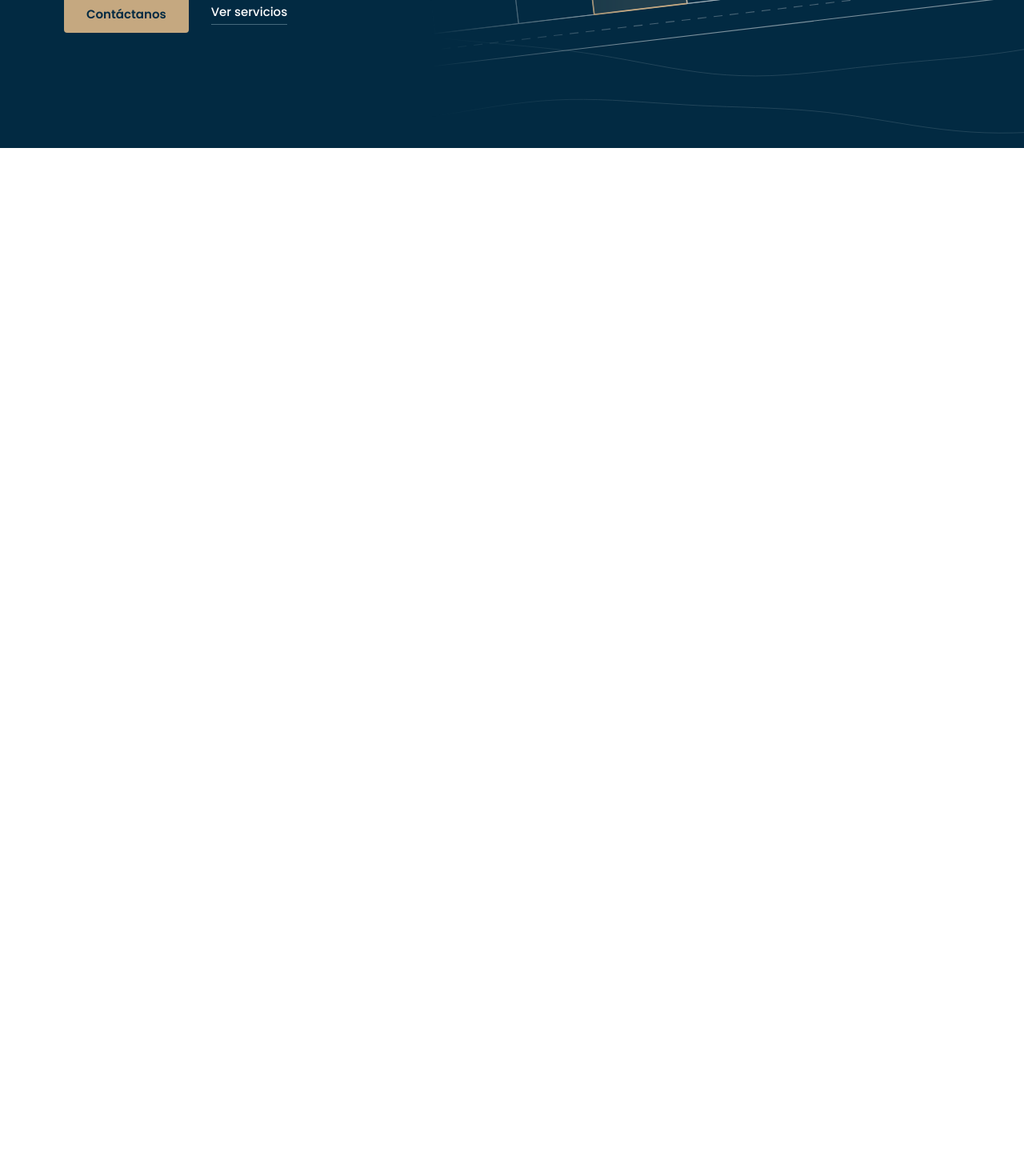
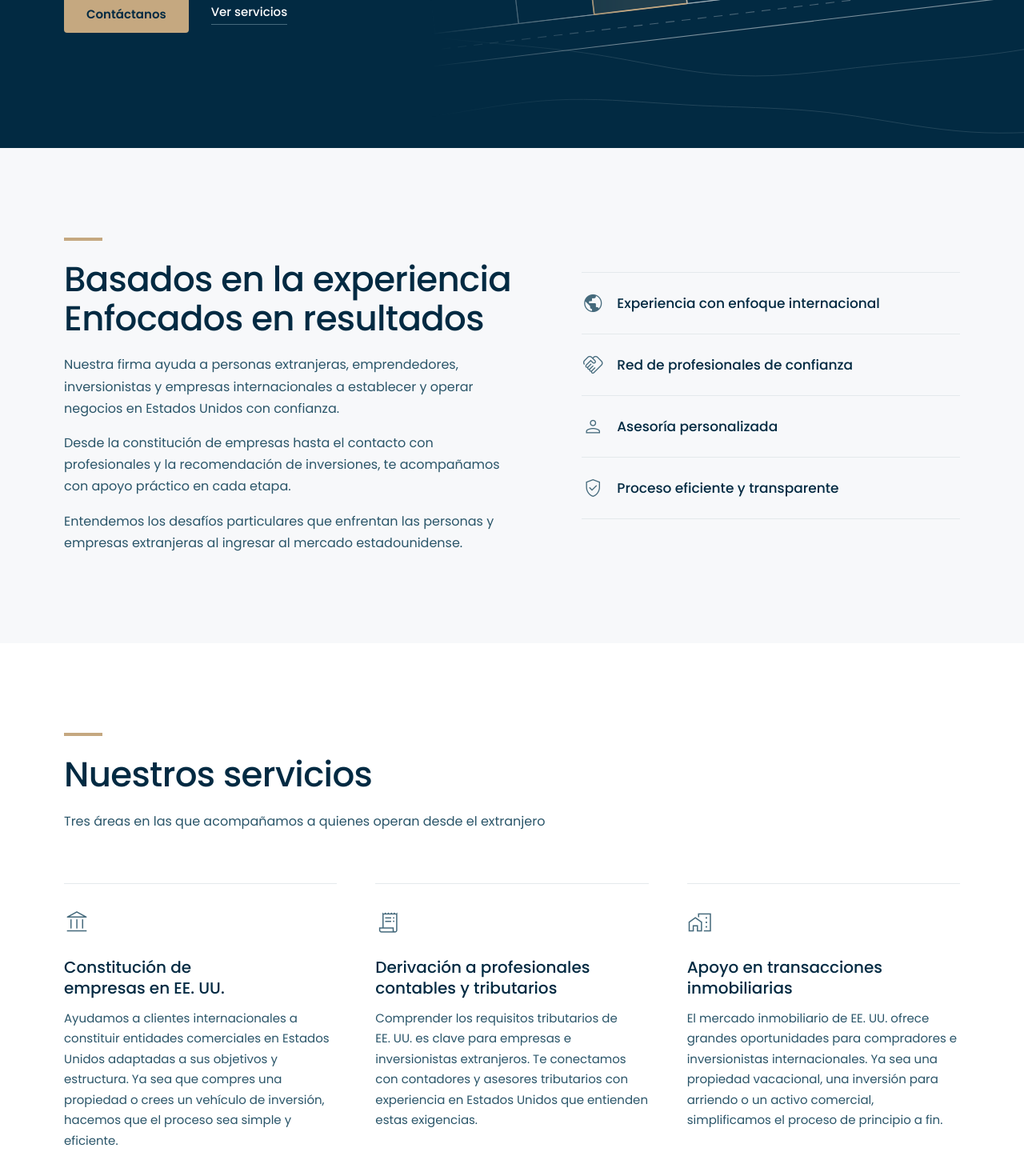
Before and after one commit to palenadevs/cic-landing, a React (Vite) app: page / in a window 1280 px wide. Shown: the part 616-2086 px from the top of the page at 80% size. Before the commit the page ends 801 px from the top, so only its background shows below. Built offline with nearby package versions, Linux system fonts and the light colour scheme.

Commit message:
nosotros y servicios

```diff
--- a/src/App.jsx
+++ b/src/App.jsx
@@ -1,11 +1,15 @@
 import Cabecera from './components/Cabecera.jsx'
 import Portada from './components/Portada.jsx'
+import Nosotros from './components/Nosotros.jsx'
+import Servicios from './components/Servicios.jsx'
 
 export default function App() {
   return (
     <>
       <Cabecera />
       <Portada />
+      <Nosotros />
+      <Servicios />
     </>
   )
 }
--- /dev/null
+++ b/src/components/Nosotros.css
@@ -0,0 +1,36 @@
+.nosotros {
+  display: grid;
+  grid-template-columns: 6fr 5fr;
+  gap: 80px;
+  align-items: center;
+}
+
+.ventajas {
+  padding: 0;
+  list-style: none;
+  border-top: 1px solid var(--navy-1000);
+}
+
+.ventajas li {
+  display: flex;
+  align-items: center;
+  gap: 16px;
+  padding: 24px 0;
+  font-size: 17px;
+  font-weight: 500;
+  border-bottom: 1px solid var(--navy-1000);
+}
+
+.ventajas .material-symbols-outlined {
+  flex: none;
+  width: 28px;
+  font-size: 28px;
+  color: var(--navy-400);
+}
+
+@media (max-width: 860px) {
+  .nosotros {
+    grid-template-columns: 1fr;
+    gap: 48px;
+  }
+}
--- /dev/null
+++ b/src/components/Nosotros.jsx
@@ -0,0 +1,36 @@
+import { VENTAJAS } from '../data.js'
+import Icono from './Icono.jsx'
+import TituloSeccion from './TituloSeccion.jsx'
+import './Nosotros.css'
+
+export default function Nosotros() {
+  return (
+    <section id="nosotros" className="seccion seccion--gris">
+      <div className="wrap nosotros">
+        <TituloSeccion titulo={<>Basados en la experiencia<br />Enfocados en resultados</>}>
+          <p>
+            Nuestra firma ayuda a personas extranjeras, emprendedores, inversionistas y empresas
+            internacionales a establecer y operar negocios en Estados Unidos con confianza.
+          </p>
+          <p>
+            Desde la constitución de empresas hasta el contacto con profesionales y la
+            recomendación de inversiones, te acompañamos con apoyo práctico en cada etapa.
+          </p>
+          <p>
+            Entendemos los desafíos particulares que enfrentan las personas y empresas extranjeras
+            al ingresar al mercado estadounidense.
+          </p>
+        </TituloSeccion>
+
+        <ul className="ventajas">
+          {VENTAJAS.map(({ icono, texto }) => (
+            <li key={texto}>
+              <Icono nombre={icono} />
+              {texto}
+            </li>
+          ))}
+        </ul>
+      </div>
+    </section>
+  )
+}
--- /dev/null
+++ b/src/components/Servicios.css
@@ -0,0 +1,45 @@
+.servicios {
+  display: grid;
+  grid-template-columns: repeat(3, 1fr);
+  gap: 48px;
+  margin-top: 64px;
+}
+
+.servicio {
+  padding-top: 32px;
+  border-top: 1px solid var(--navy-1000);
+}
+
+.servicio__foto {
+  aspect-ratio: 4 / 3;
+  margin-bottom: 28px;
+  border-radius: var(--radio);
+}
+
+.servicio .material-symbols-outlined {
+  font-size: 32px;
+  color: var(--navy-400);
+}
+
+.servicio h3 {
+  margin-top: 20px;
+  font-size: 20px;
+  font-weight: 500;
+  line-height: 1.3;
+  text-wrap: balance;
+}
+
+.servicio p {
+  margin-top: 12px;
+  font-size: 15px;
+  line-height: 1.7;
+  color: var(--navy-300);
+}
+
+@media (max-width: 860px) {
+  .servicios {
+    grid-template-columns: 1fr;
+    gap: 40px;
+    margin-top: 48px;
+  }
+}
--- /dev/null
+++ b/src/components/Servicios.jsx
@@ -0,0 +1,28 @@
+import { SERVICIOS } from '../data.js'
+import Foto from './Foto.jsx'
+import Icono from './Icono.jsx'
+import TituloSeccion from './TituloSeccion.jsx'
+import './Servicios.css'
+
+export default function Servicios() {
+  return (
+    <section id="servicios" className="seccion">
+      <div className="wrap">
+        <TituloSeccion titulo="Nuestros servicios">
+          <p>Tres áreas en las que acompañamos a quienes operan desde el extranjero</p>
+        </TituloSeccion>
+
+        <div className="servicios">
+          {SERVICIOS.map(({ id, icono, titulo, texto, foto }) => (
+            <article key={id} className="servicio">
+              {foto && <Foto src={foto} className="servicio__foto" />}
+              <Icono nombre={icono} />
+              <h3>{titulo}</h3>
+              <p>{texto}</p>
+            </article>
+          ))}
+        </div>
+      </div>
+    </section>
+  )
+}
--- /dev/null
+++ b/src/components/TituloSeccion.jsx
@@ -0,0 +1,8 @@
+export default function TituloSeccion({ titulo, claro, children }) {
+  return (
+    <div className={claro ? 'titulo-seccion titulo-seccion--claro' : 'titulo-seccion'}>
+      <h2>{titulo}</h2>
+      {children && <div className="titulo-seccion__texto">{children}</div>}
+    </div>
+  )
+}
```
